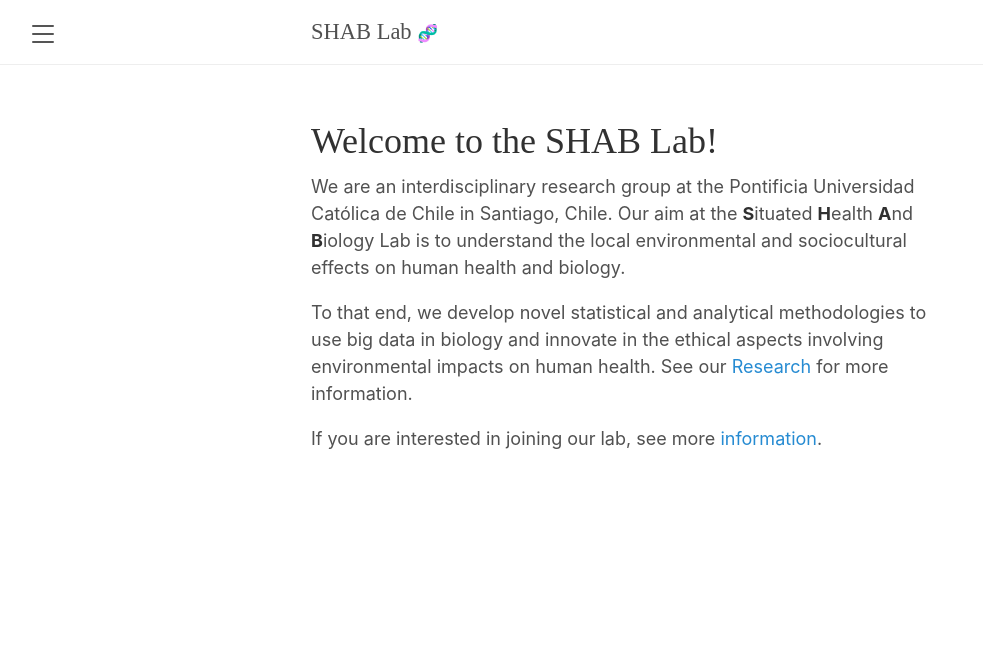
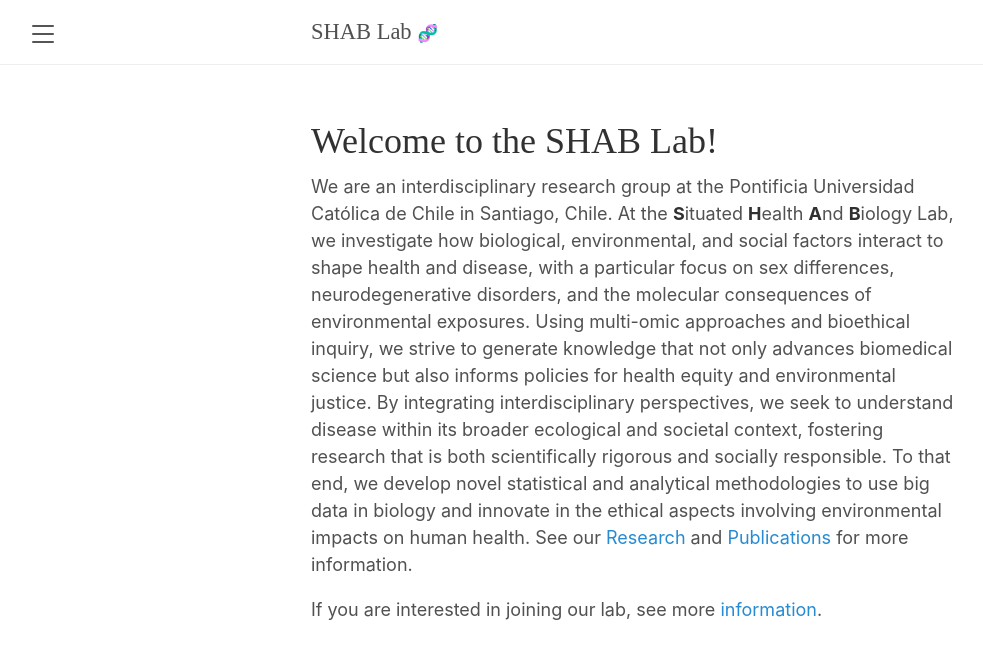
Before and after one commit to SHAB-Lab/shab-lab.github.io, a Jekyll site: the page built from index.md, in a window 1280 px wide. Shown: the top 659 px of the page, without its empty margins (5-988 px from the left). Built offline with Jekyll 4.4.1, drawn with Linux system fonts in a browser that asks for light colours.

Commit message:
better intro

```diff
--- a/index.md
+++ b/index.md
@@ -6,9 +6,10 @@ title: Home
 # Welcome to the SHAB Lab!
 
 We are an interdisciplinary research group at the Pontificia Universidad Católica de Chile in Santiago, Chile.
-Our aim at the **S**ituated **H**ealth **A**nd **B**iology Lab is to understand the local environmental and sociocultural effects on human health and biology.
-
+At the **S**ituated **H**ealth **A**nd **B**iology Lab, we investigate how biological, environmental, and social factors interact to shape health and disease, with a particular focus on sex differences, neurodegenerative disorders, and the molecular consequences of environmental exposures.
+Using multi-omic approaches and bioethical inquiry, we strive to generate knowledge that not only advances biomedical science but also informs policies for health equity and environmental justice.
+By integrating interdisciplinary perspectives, we seek to understand disease within its broader ecological and societal context, fostering research that is both scientifically rigorous and socially responsible.
 To that end, we develop novel statistical and analytical methodologies to use big data in biology and innovate in the ethical aspects involving environmental impacts on human health.
-See our [Research](_pages/research) for more information.
+See our [Research](_pages/research) and [Publications](/_pages/publications.md) for more information.
 
 If you are interested in joining our lab, see more [information](_pages/positions).
```
